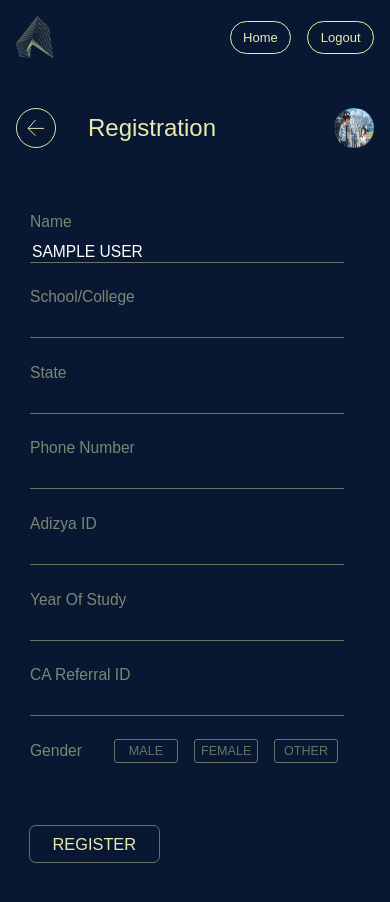
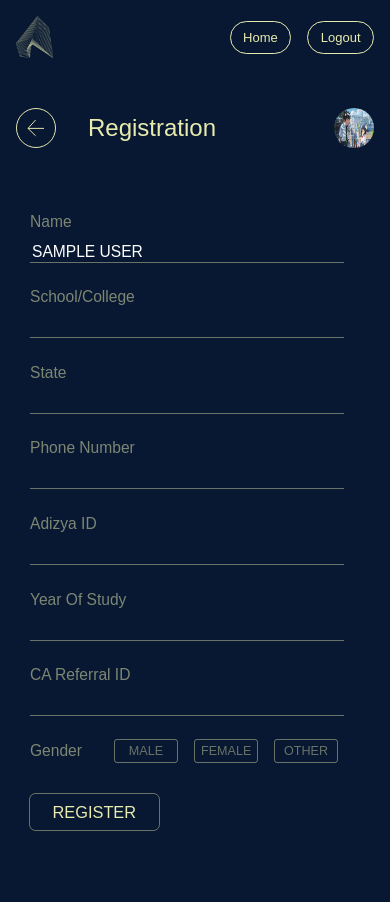
Before and after one commit to DastaanDZ/Adizya, a Next.js app: page /registration in a window 390 px wide. Shown: the top 902 px of the page. Before the commit the page ends 876 px from the top, so only its background shows below. Built offline with nearby package versions, Linux system fonts and the light colour scheme; no server answers; sample sign-in values are in the browser's storage.

Commit message:
fixed button bug

```diff
--- a/components/profile/regform.module.css
+++ b/components/profile/regform.module.css
@@ -80,9 +80,9 @@
 }
 .part1 {
   width: 40%;
-  height: 130%;
 }
 .part2 {
+  height: 130%;
   width: 60%;
 }
 @media (max-width: 1400px) {
@@ -126,10 +126,6 @@
     margin: 0px;
     border: 0px solid #e8ebae;
   }
-  .btn_container {
-    position: absolute;
-    bottom: -2rem;
-  }
 }
 
 @media (max-width: 550px) {
--- a/components/registration/index.js
+++ b/components/registration/index.js
@@ -124,11 +124,6 @@ const Index = () => {
               required
             />
           </fieldset>
-          <div className={styles.btn_container}>
-          <button type="submit" className={styles.button}>
-            REGISTER
-          </button>
-        </div>
         </div>
         <div className={styles.part2}>
           <fieldset className={styles.fieldset}>
@@ -192,7 +187,13 @@ const Index = () => {
               </button>
             </div>
           </fieldset>
+          <div className={styles.btn_container}>
+          <button type="submit" className={styles.button}>
+            REGISTER
+          </button>
         </div>
+        </div>
+
       </form>
 
       <ToastContainer
--- a/components/registration/regform.module.css
+++ b/components/registration/regform.module.css
@@ -89,10 +89,10 @@
 }
 .part1 {
   width: 40%;
-  height: 130%;
 }
 .part2 {
   width: 60%;
+  height: 130%;
 }
 @media (max-width: 1400px) {
   .gen_button {
@@ -134,10 +134,6 @@
     height: 0px;
     border: 0px solid #e8ebae;
   }
-  .btn_container {
-    position: absolute;
-    bottom: -2rem;
-  }
 }
 
 @media (max-width: 550px) {
```
Also changed, not shown: components/profile/regform.js (+6 -5 lines).
